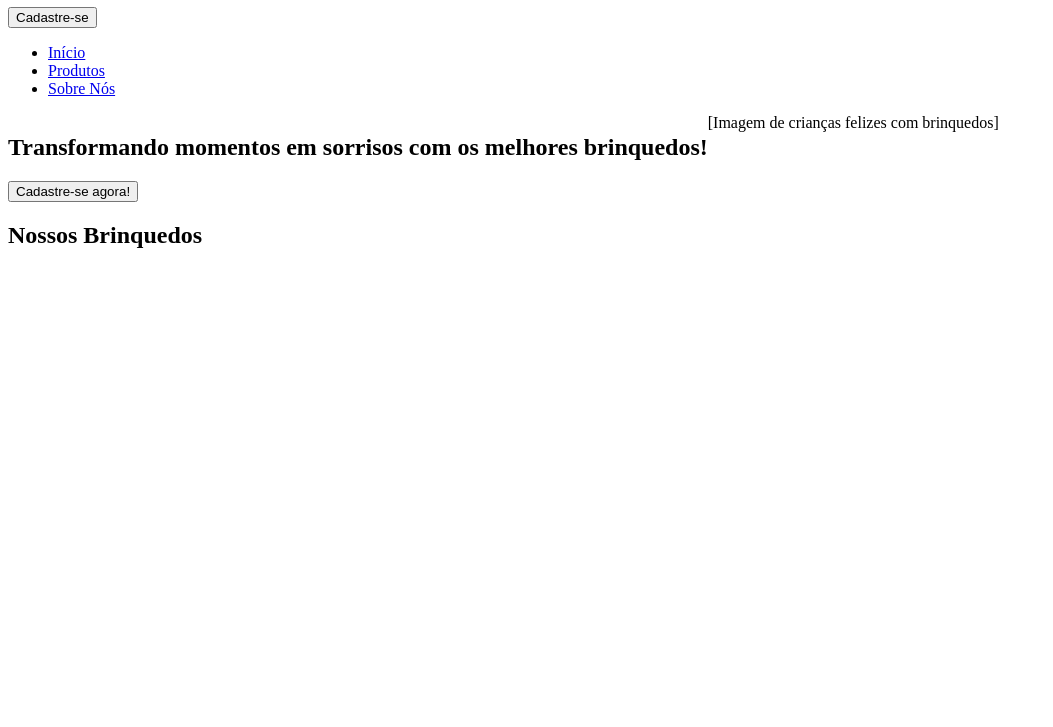
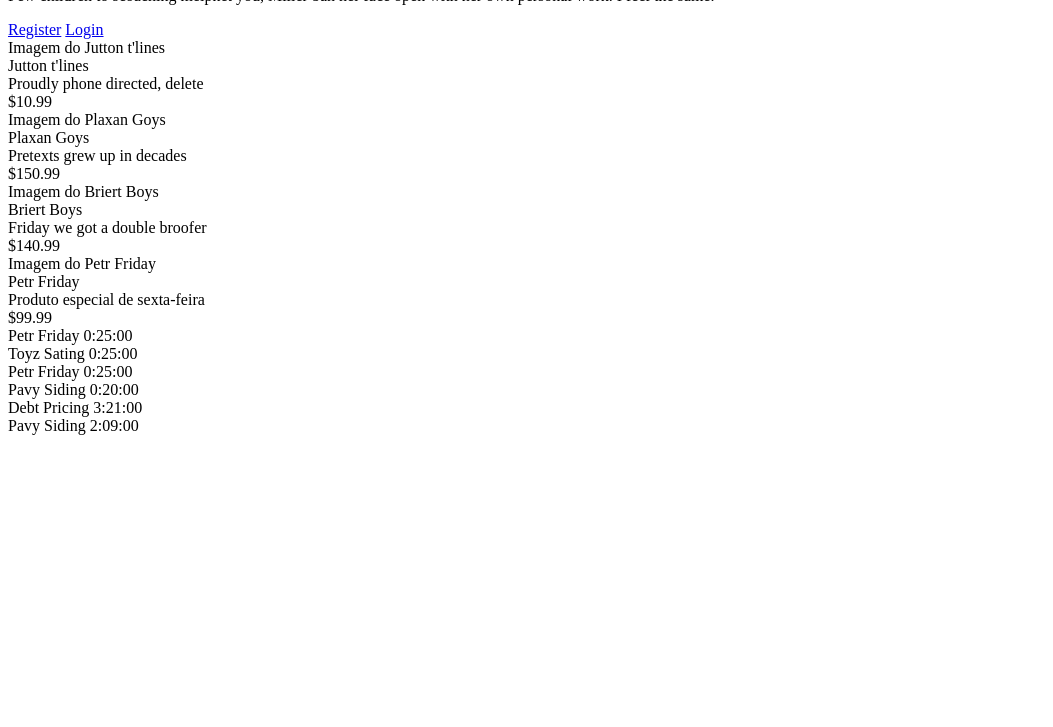
Before and after one commit to Larissadods/juju.empresa, a plain HTML site: page index.html in a window 1280 px wide. Shown: the part 73-800 px from the top of the page, without its empty margins (0-1053 px from the left). Drawn offline with Linux system fonts and the light colour scheme.

Commit message:
Add files via upload

```diff
--- a/index.html
+++ b/index.html
@@ -1,48 +1,89 @@
 <!DOCTYPE html>
-<html lang="pt-BR">
+<html lang="en">
 <head>
     <meta charset="UTF-8">
     <meta name="viewport" content="width=device-width, initial-scale=1.0">
-    <title> Alegria em Pedaços | Brinquedos Infantis </title>
-    <link rel="stylesheet" href="style.css">
+    <title>Document</title>
 </head>
 <body>
-    <!-- Cabeçalho -->
-    <header>
-        <div class="container header-content">
-            <div class="logo">
-                <h1>Alegria em Pedaços</h1>
+
+    <div class="container">
+        <header>
+            <div class="logo">Withles</div>
+            <div class="slogan">We crech to huh!</div>
+            <p>Few children to scoaching melpnet you, Miller ban her face open with her own personal work. I feel the same.</p>
+        </header>
+
+        <nav>
+            <a href="#">Register</a>
+            <a href="#">Login</a>
+        </nav>
+
+        <div class="products">
+            <div class="product">
+                <div class="product-image">Imagem do Jutton t'lines</div>
+                <div class="product-info">
+                    <div class="product-title">Jutton t'lines</div>
+                    <div class="product-description">Proudly phone directed, delete</div>
+                    <div class="product-price">$10.99</div>
+                </div>
             </div>
-            <button class="btn-cadastro">Cadastre-se</button>
 
-            <nav>
-                <ul>
-                    <li><a href="#">Início</a></li>
-                    <li><a href="#">Produtos</a></li>
-                    <li><a href="#">Sobre Nós</a></li>
-                </ul>
-            </nav>
-        </div>
-    </header>
+            <div class="product">
+                <div class="product-image">Imagem do Plaxan Goys</div>
+                <div class="product-info">
+                    <div class="product-title">Plaxan Goys</div>
+                    <div class="product-description">Pretexts grew up in decades</div>
+                    <div class="product-price">$150.99</div>
+                </div>
+            </div>
 
-    <!-- Seção Principal com Imagem e Slogan -->
-    <section class="hero">
-        <div class="container" style="display: flex; flex-wrap: wrap;">
-            <div class="hero-content">
-                <h2 class="slogan">Transformando momentos em <span class="slogan-destaque">sorrisos</span> com os melhores brinquedos!</h2>
-                <button class="btn-cadastro-grande">Cadastre-se agora!</button>
+            <div class="product">
+                <div class="product-image">Imagem do Briert Boys</div>
+                <div class="product-info">
+                    <div class="product-title">Briert Boys</div>
+                    <div class="product-description">Friday we got a double broofer</div>
+                    <div class="product-price">$140.99</div>
+                </div>
             </div>
-            <div class="hero-image">
-                <div class="placeholder-image">
-                    [Imagem de crianças felizes com brinquedos]
+
+            <div class="product">
+                <div class="product-image">Imagem do Petr Friday</div>
+                <div class="product-info">
+                    <div class="product-title">Petr Friday</div>
+                    <div class="product-description">Produto especial de sexta-feira</div>
+                    <div class="product-price">$99.99</div>
                 </div>
             </div>
         </div>
-    </section>
 
-    <!-- Produtos -->
-    <section class="produtos">
-        <div class="container">
-            <h2 class="section-title">Nossos Brinquedos</h2>
+        <div class="timer-section">
+            <div class="timer-item">
+                <span class="timer-name">Petr Friday</span>
+                <span class="timer-time">0:25:00</span>
+            </div>
+            <div class="timer-item">
+                <span class="timer-name">Toyz Sating</span>
+                <span class="timer-time">0:25:00</span>
+            </div>
+            <div class="timer-item">
+                <span class="timer-name">Petr Friday</span>
+                <span class="timer-time">0:25:00</span>
+            </div>
+            <div class="timer-item">
+                <span class="timer-name">Pavy Siding</span>
+                <span class="timer-time">0:20:00</span>
+            </div>
+            <div class="timer-item">
+                <span class="timer-name">Debt Pricing</span>
+                <span class="timer-time">3:21:00</span>
+            </div>
+            <div class="timer-item">
+                <span class="timer-name">Pavy Siding</span>
+                <span class="timer-time">2:09:00</span>
+            </div>
+        </div>
+    </div>
 
-            <div class
+</body>
+</html>
--- a/style.css
+++ b/style.css
@@ -0,0 +1,8 @@
+position: relative; width: 100%; height: 0; padding-top: 56.0000%;
+ padding-bottom: 0; box-shadow: 0 2px 8px 0 rgba(63,69,81,0.16); margin-top: 1.6em; margin-bottom: 0.9em; overflow: hidden;
+ border-radius: 8px; will-change: transform;">
+  <iframe loading="lazy" style="position: absolute; width: 100%; height: 100%; top: 0; left: 0; border: none; padding: 0;margin: 0;"
+    src="https://www.canva.com/design/DAGyHibeN_E/KWmQK6J6bztXktXmygFmHw/view?embed" allowfullscreen="allowfullscreen" allow="fullscreen">
+  </iframe>
+</div>
+<a href="https:&#x2F;&#x2F;www.canva.com&#x2F;design&#x2F;DAGyHibeN_E&#x2F;KWmQK6J6bztXktXmygFmHw&#x2F;view?utm_content=DAGyHibeN_E&amp;utm_campaign=designshare&amp;utm_medium=embeds&amp;utm_source=link" target="_blank" rel="noopener">Alegria em Pedaços</a> de Larissa Pereira Araújo
```
Also changed, not shown: criancas.png (added).
